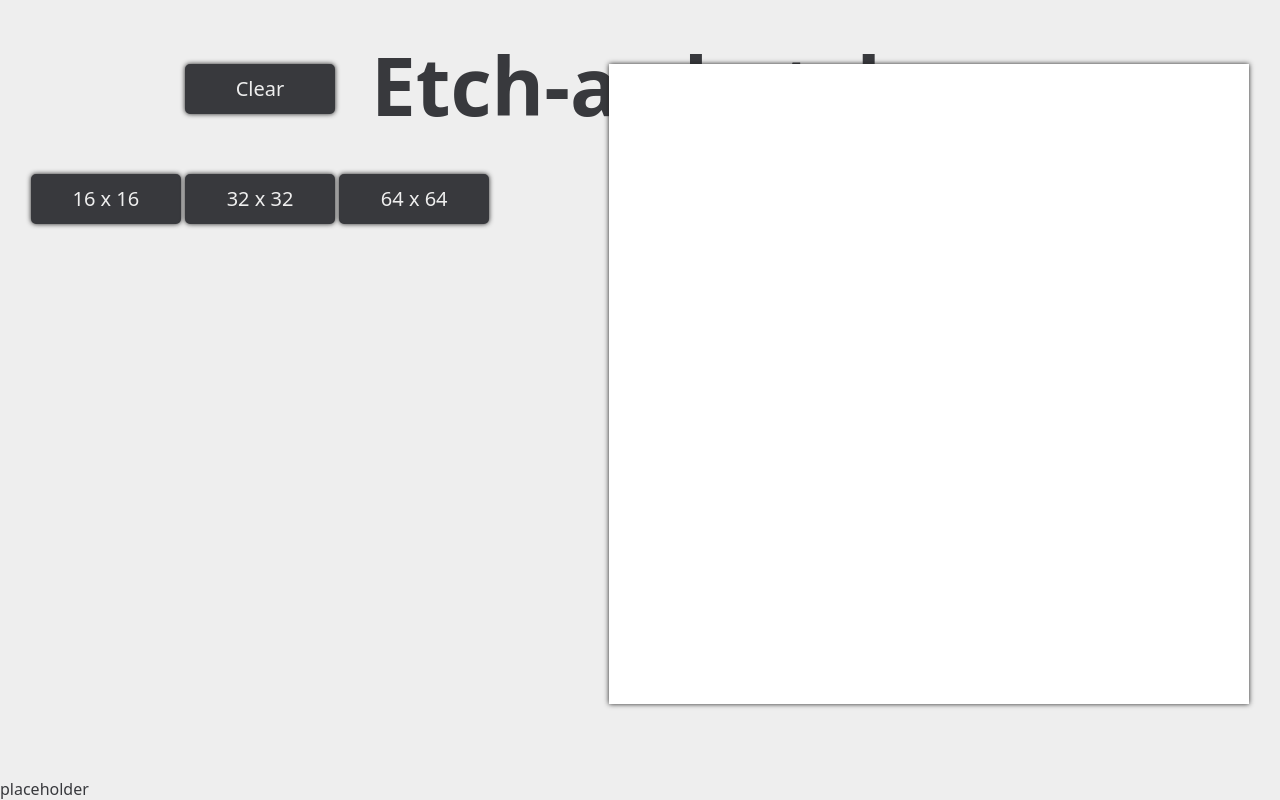
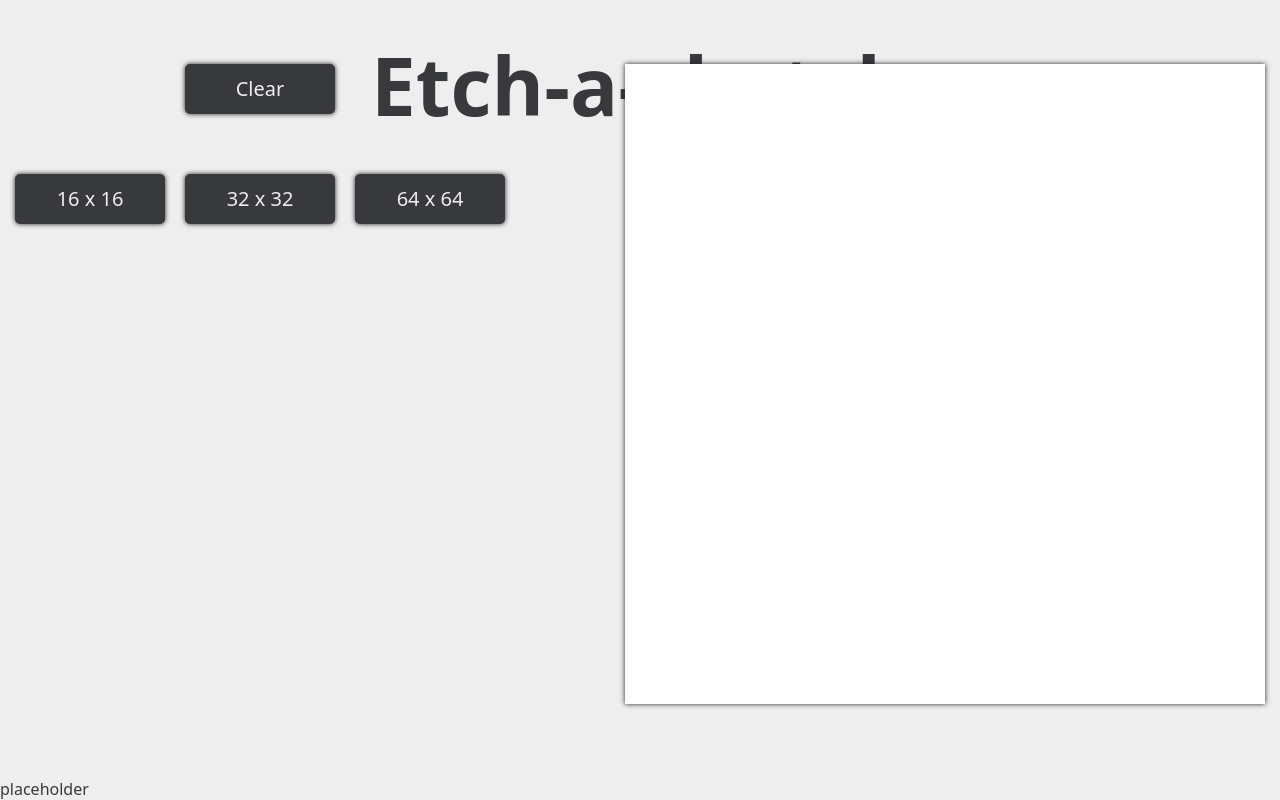
Before and after one commit to Lorenz230/Etch-a-sketch, a plain HTML site: page index.html in a window 1280 px wide. Both pictures are taken after a click on the button "Clear". Drawn offline with Linux system fonts and the light colour scheme.

Commit message:
fixed bug in resize function
fixed a bug that wouldn't allow user to draw after resizing grid

```diff
--- a/script.js
+++ b/script.js
@@ -43,13 +43,17 @@ function btnClick(event){
     let name = event.target.textContent;
     let id = event.target.id;
     if(name == "Clear"){
-        setGrid(2);
+        setGrid(16);
     }
     if(id == "32"){
         setGrid(Number(id));
     }
+    if(id == "64"){
+        setGrid(Number(id));
+    }
+    if(id == "16"){
+        setGrid(Number(id));
+    }
 }
 
-
-
 setGrid(16);
--- a/style.css
+++ b/style.css
@@ -39,6 +39,7 @@ main {
     margin-top: -150px;
     justify-content: center;
     gap: 120px;
+
 }
 
 .grid {
@@ -72,3 +73,8 @@ main {
     gap: 60px;
     flex-shrink: 0;
 }
+
+.sizes{
+    display: flex;
+    gap: 20px;
+}
```
